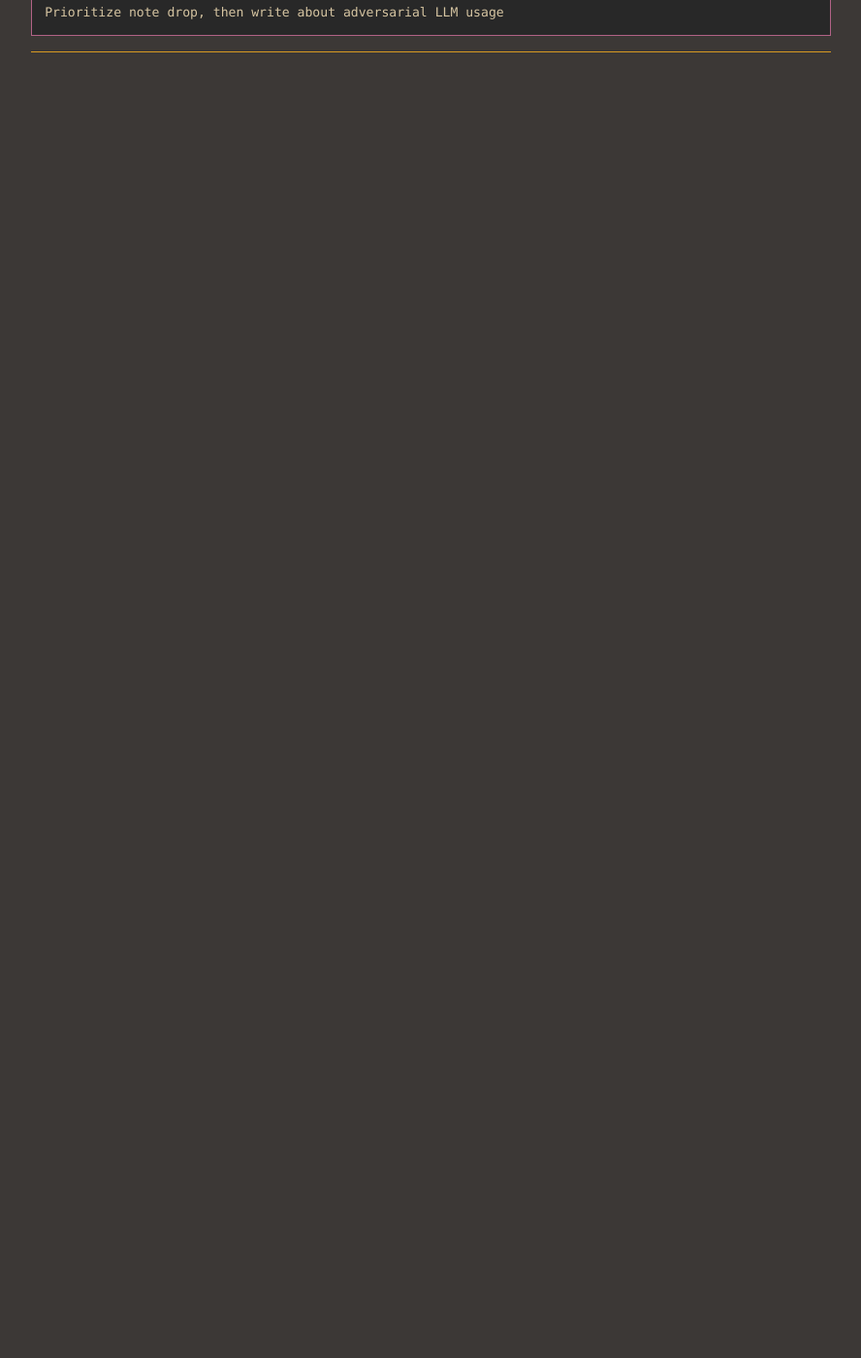
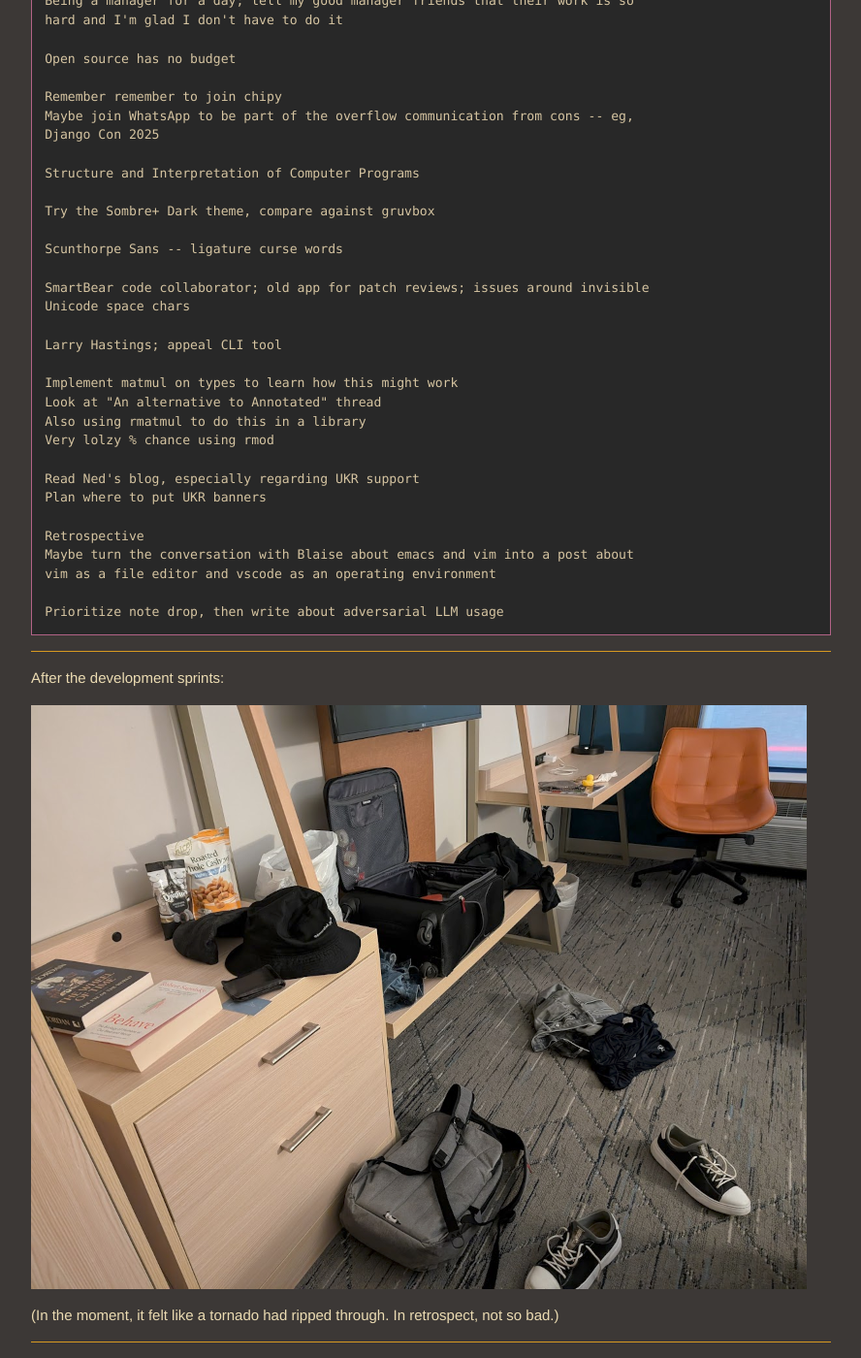
Before and after one commit to sirosen/sirosen.github.io, a Jekyll site: the page built from _posts/2025-05-23-pycon-notes.md, in a window 1280 px wide and 1400 px high, scrolled down 3090 px. Shown: the whole window at 97% size, without its empty margins (53-941 px from the left). Built offline with Jekyll 4.4.1, drawn with Linux system fonts in a browser that asks for light colours; before the commit the page ends 3160 px from its top, so only the background shows below that.

Commit message:
Add images to pycon notes post

```diff
--- a/_posts/2025-05-23-pycon-notes.md
+++ b/_posts/2025-05-23-pycon-notes.md
@@ -1,6 +1,8 @@
 ---
 layout: post
 ---
+
+![The Badge & Stickers](/assets/blog_content/pycon_2025/pycon_badge.png)
 
 A PyCon experiential review
 ====
@@ -154,3 +156,11 @@ vim as a file editor and vscode as an operating environment
 
 Prioritize note drop, then write about adversarial LLM usage
 </code></pre>
+
+---
+
+After the development sprints:
+
+![The Room, The End](/assets/blog_content/pycon_2025/post_sprint_messy_room.png)
+
+(In the moment, it felt like a tornado had ripped through. In retrospect, not so bad.)
```
Also changed, not shown: assets/blog_content/pycon_2025/post_sprint_messy_room.png (added), assets/blog_content/pycon_2025/pycon_badge.png (added).
